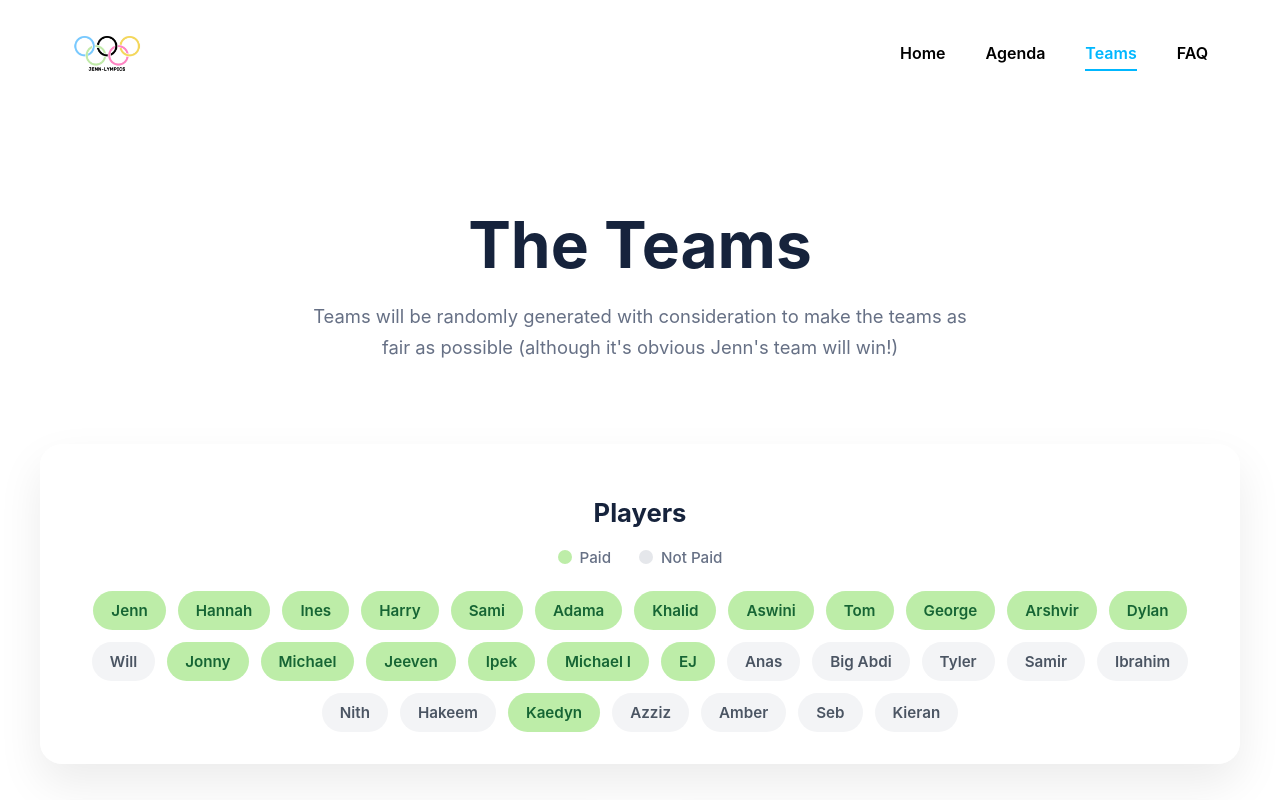
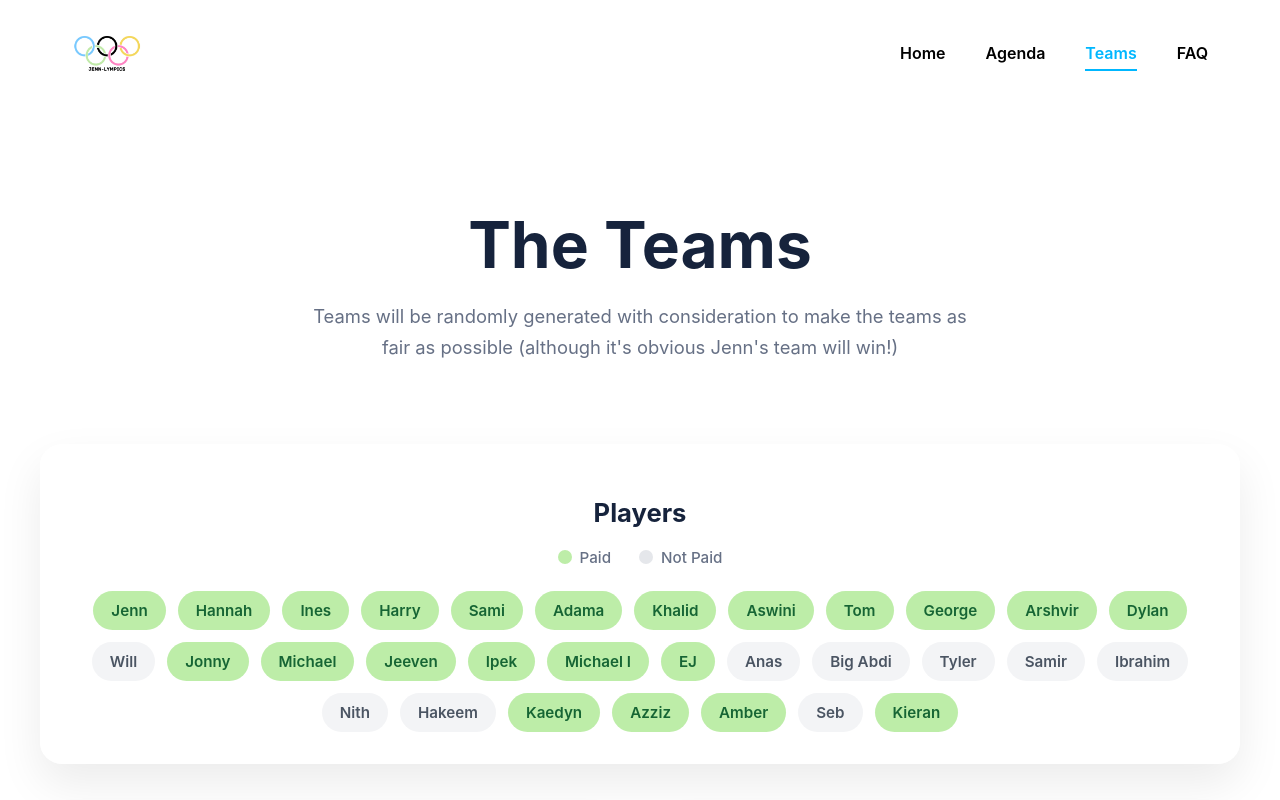
Before and after one commit to Jennipham/jenn-lympics, a React (Vite) app in the folder jenn-lympics-website/: page /teams in a window 1280 px wide. Shown: the top 800 px of the page. Built offline with nearby package versions, Linux system fonts and the light colour scheme.

Commit message:
Update players.ts

```diff
--- a/jenn-lympics-website/src/components/Teams/players.ts
+++ b/jenn-lympics-website/src/components/Teams/players.ts
@@ -26,8 +26,8 @@ export const players = [
         { name: "Nith", paid: false },
         { name: "Hakeem", paid: false },
         { name: "Kaedyn", paid: true },
-        { name: "Azziz", paid: false },
-        { name: "Amber", paid: false },
+        { name: "Azziz", paid: true },
+        { name: "Amber", paid: true },
         { name: "Seb", paid: false },
-        { name: "Kieran", paid: false },
+        { name: "Kieran", paid: true },
 ];
```
